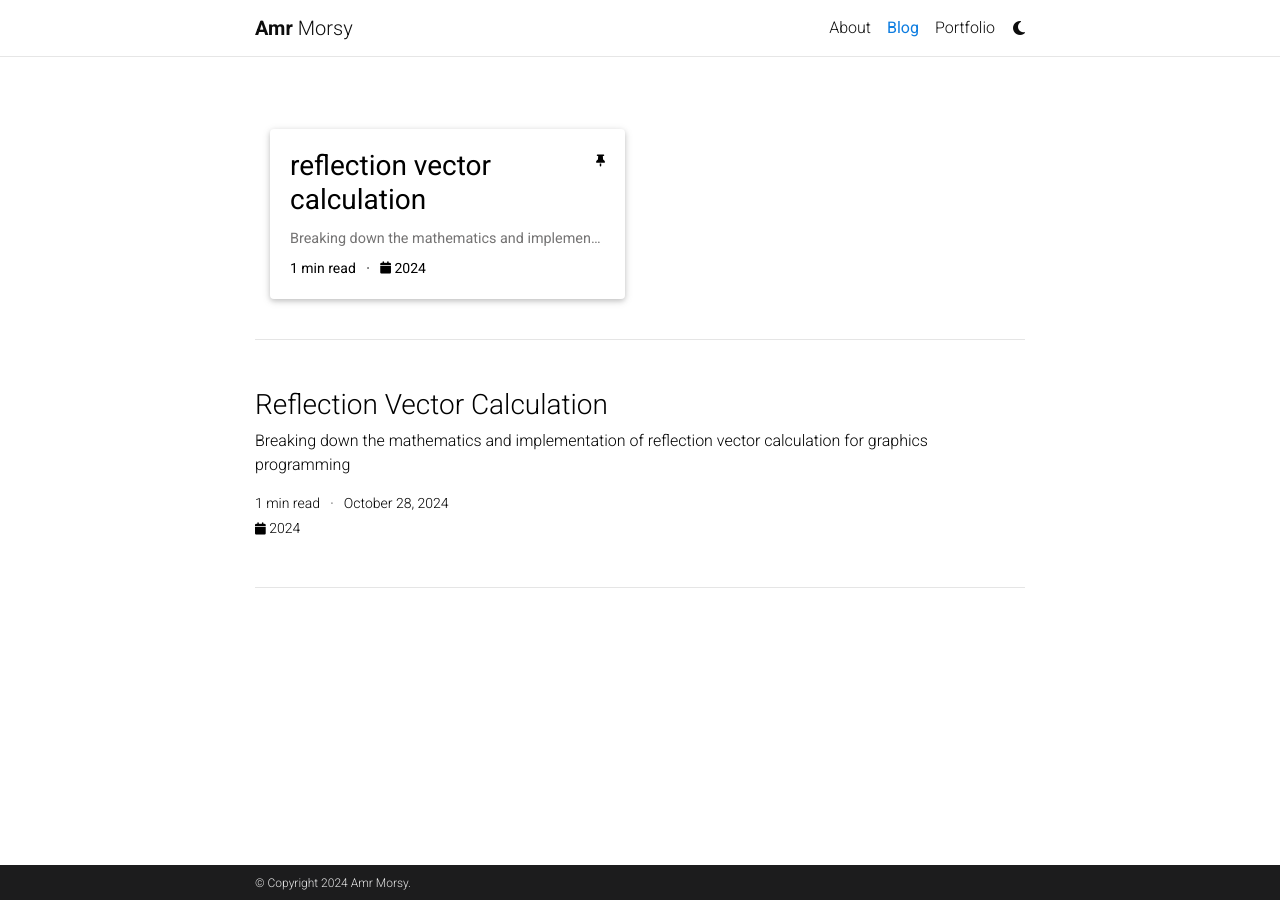
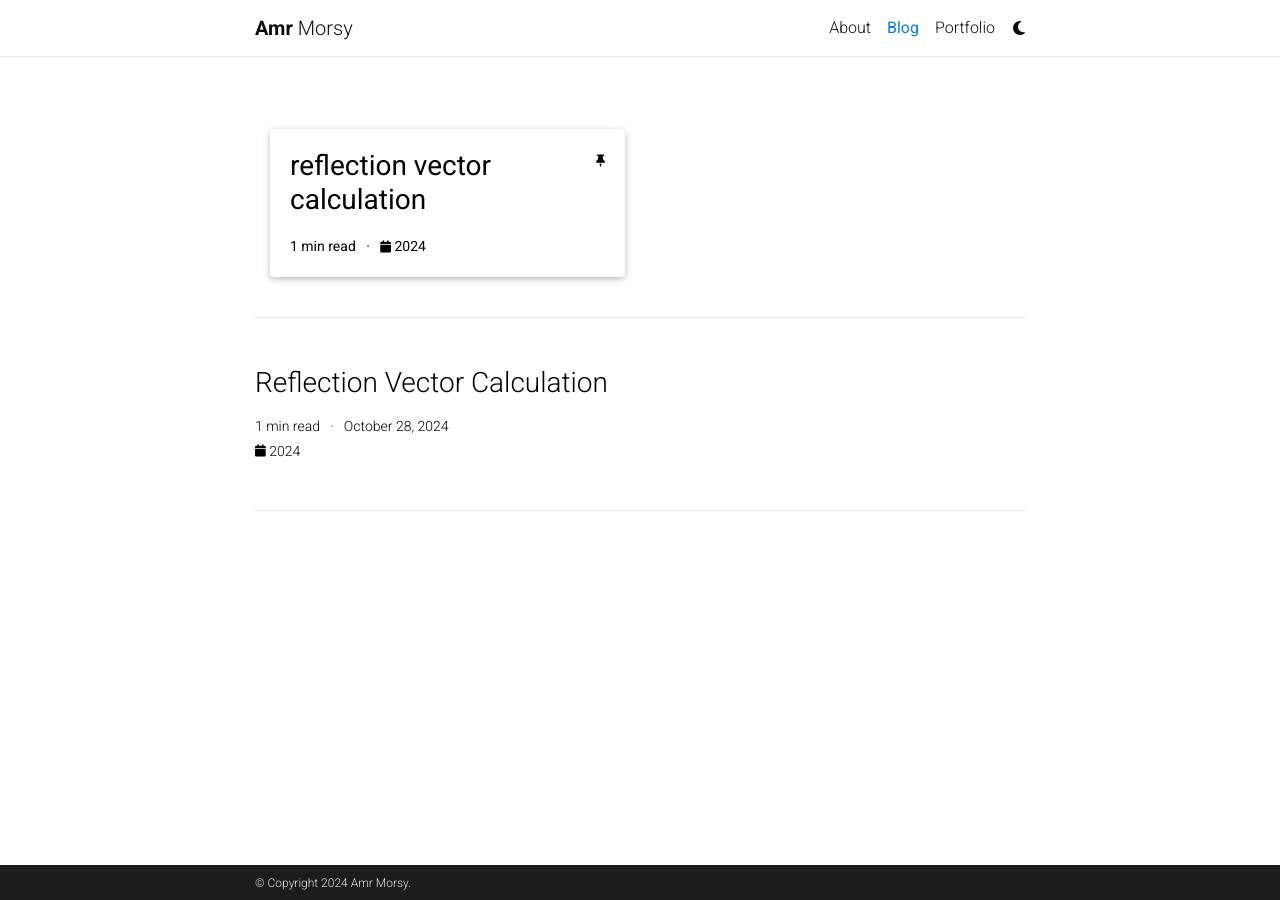
Before and after one commit to AmrHMorsy/AmrMorsy.github.io, a Jekyll site: the page built from _pages/blog.md, in a window 1280 px wide. Built offline with Jekyll 4.4.1, drawn with Linux system fonts in a browser that asks for light colours; the list of posts is cut into pages by our own code; comment, search, counter and statistics services are not loaded; a style sheet for code colours, icons or effects is not loaded.

Commit message:
Update 2015-07-15-code.md

````diff
--- a/_posts/2015-07-15-code.md
+++ b/_posts/2015-07-15-code.md
@@ -2,30 +2,25 @@
 layout: post
 title: Reflection Vector Calculation
 date: 2024-10-28 12:00:00
-description: Breaking down the mathematics and implementation of reflection vector calculation for graphics programming
+description:
 tags:
 categories:
 featured: true
 ---
 
-## Backstory
 
 About a month ago, I was interviewed for a graphics programmer position. Among the questions asked was how to calculate the reflection vector of an incident light ray on a surface. Unfortunately, I was a bit nervous during the interview and couldn’t think clearly, so I couldn’t answer the question. Unsurprisingly, I didn’t get the position.
 
 Ironically, the solution came to mind shortly after the interview. I took some time to review the math behind it again and decided to write a blog post to break it down.
 
 
-## Introduction
-
 In this post, I'll explain the mathematics of calculating the reflection vector given an incident light vector on a surface. Let $$L$$ be the incident light vector at an angle $$\theta$$ from the normal, $$N$$, of the surface, and R be the reflection vector of $$L$$.
 
-## Law of Reflection
 
 The law of reflection states that the angle of incidence is equal to the angle of reflection. Thus, we know that the reflection angle is also $$\theta$$ from the normal, $$N$$
 
 Suppose $$N$$ and $$L$$ are normalized to unit length.
 
-## Decomposition of Vectors
 
 Each vector has both parallel and perpendicular components relative to $$N$$.
 
@@ -43,7 +38,6 @@
 L - (L.N)N
 $$
 
-## Calculating the Reflection Vector
 
 To compute $$R$$, we reverse the parallel component of $$L$$ along $$N$$ and keep the perpendicular component unchanged:
 
@@ -52,7 +46,6 @@
 $$
 
 
-## Implementation in C++
 Here’s the C++ code using the GLM library:
 
 
@@ -67,4 +60,3 @@
     return R ;
 }
 ```
-{% endhighlight %}
````
